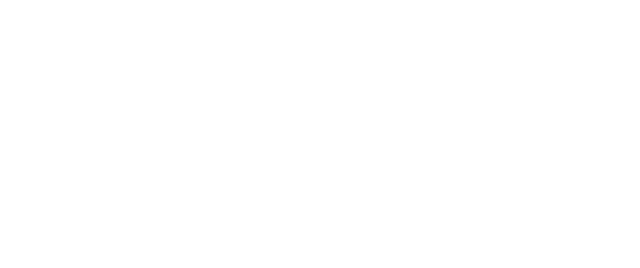
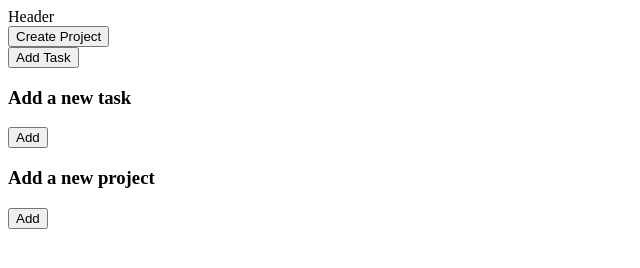
Before and after one commit to kamaladdi34/todo-list, a website built with webpack: page dist/index.html in a window 1280 px wide. Shown: the whole page, without its empty margins (0-640 px from the left). Built offline with nearby package versions, Linux system fonts and the light colour scheme.

Commit message:
Create index.html structure

```diff
--- a/src/index.js
+++ b/src/index.js
@@ -2,3 +2,7 @@ import manager from "./todo-list-manager";
 let listId = manager.createList('MyList','My nice big list',[],false);
 console.log(manager.getList(listId));
 manager.getList(listId).addTodo('Feed Dog', 'Feed dog some food', 'dueDate', 'medium', false);
+manager.getList(listId).addTodo('Feed Dog #2', 'Feed dog some food', 'dueDate', 'medium', false);
+console.log(manager.getList(listId));
+manager.getList(listId).removeTodo(1);
+console.log(manager.getList(listId));
```
Also changed, not shown: dist/index.html, dist/main.js.
